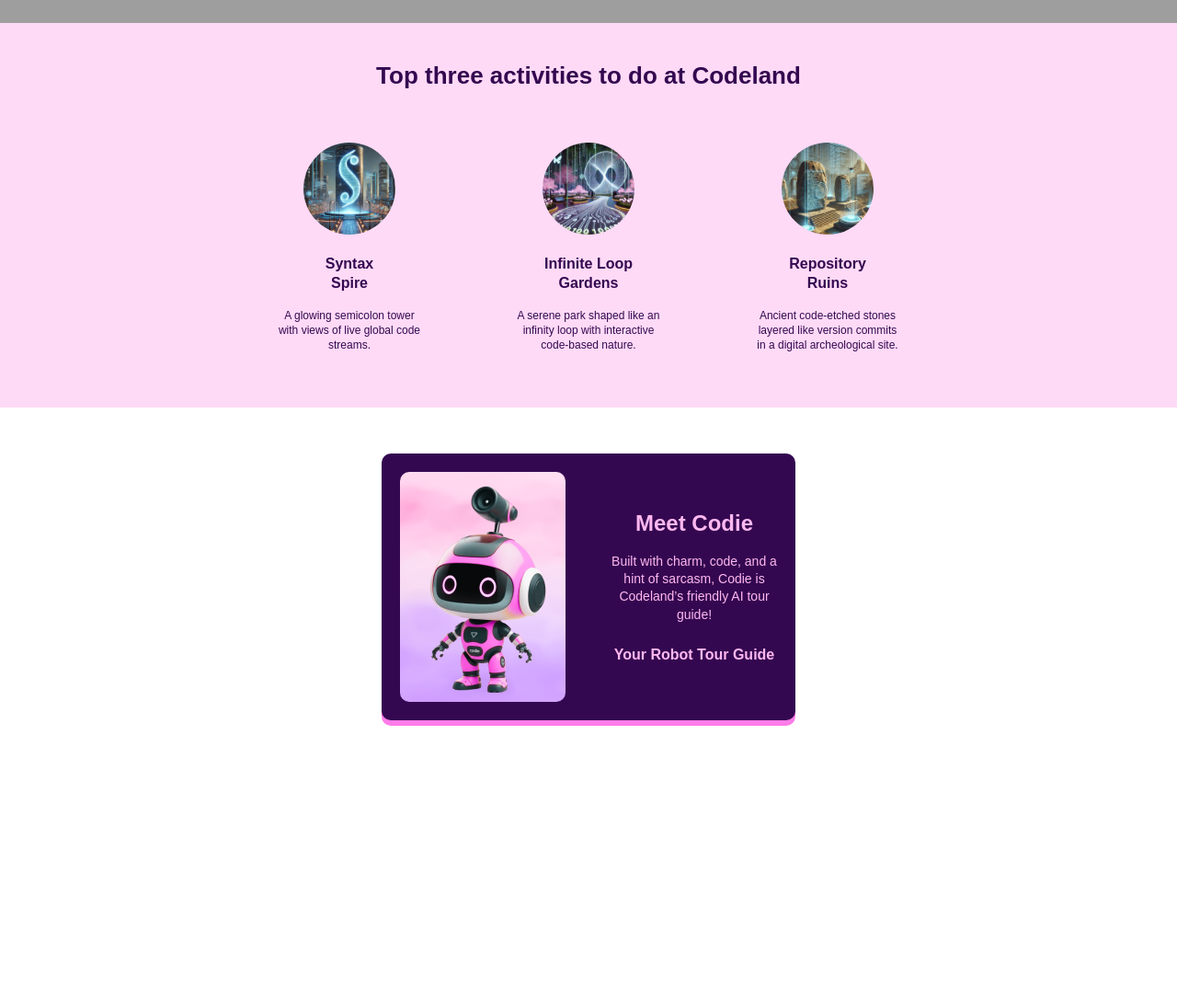
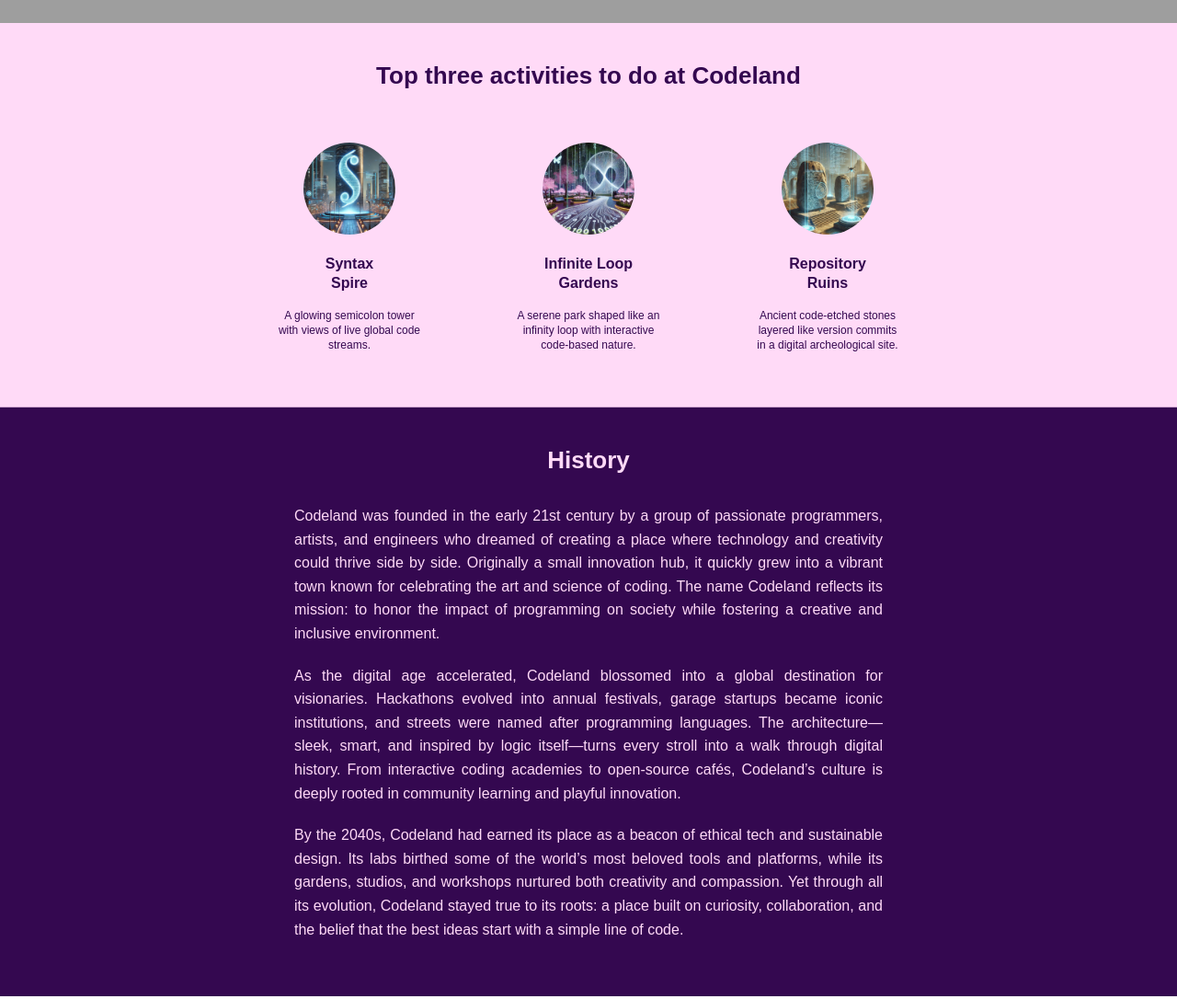
Before and after one commit to ipaulaa/codeland-homepage, a plain HTML site: page index.html in a window 1280 px wide. Shown: the part 320-1406 px from the top of the page at 92% size. Before the commit the page ends 1153 px from the top, so only its background shows below. Drawn offline with Linux system fonts and the light colour scheme; grey boxes are pictures that could not be loaded; a web font is replaced by a local one.

Commit message:
:sparkles: feat: add history section

```diff
--- a/css/style.css
+++ b/css/style.css
@@ -43,8 +43,6 @@ header p {
 
 main {
   margin: 0 auto;
-  padding: 40px;
-
   background-color: #ffdaf7;
   color: #340850;
 }
@@ -56,15 +54,18 @@ main h2 {
 }
 
 .activities {
-  width: 720px;
+  padding: 40px;
+}
+
+.activities > div {
+  max-width: 720px;
   margin: 30px auto 0;
-
   display: flex;
   justify-content: space-between;
 }
 
 .activity {
-  width: 200px;
+  max-width: 200px;
   padding: 20px;
 
   border-top: 5px solid transparent;
@@ -73,13 +74,36 @@ main h2 {
 
 .activity:hover {
   border-color: #c52585;
-  color: #c52585;;
+  color: #c52585;
 }
 
 .activity img {
   width: 100px;
   height: 100px;
   border-radius: 50%;
+}
+
+.history {
+  max-width: 720px;
+  padding: 40px;
+  margin: 0 auto;
+
+  background-color: #340850;
+  color: #ffdaf7;
+
+  box-shadow: 0 0 0 100vmax #340850;
+  clip-path: inset(0 -100vmax);
+}
+
+.history h2 {
+  margin-bottom: 30px;
+}
+
+.history p {
+  margin-bottom: 20px;
+  text-align: justify;
+  font-size: 1rem;
+  line-height: 1.6rem;
 }
 
 h3 {
--- a/index.html
+++ b/index.html
@@ -5,14 +5,15 @@
     <meta name="viewport" content="width=device-width, initial-scale=1.0"/>
     <meta http-equiv="X-UA-Compatible" content="ie=edge"/>
 
-    <link rel="preconnect" href="https://fonts.googleapis.com">
-    <link rel="preconnect" href="https://fonts.gstatic.com" crossorigin>
-    <link href="https://fonts.googleapis.com/css2?family=National+Park:wght@300;400;700;800&display=swap"
-          rel="stylesheet">
+    <link rel="preconnect" href="https://fonts.googleapis.com"/>
+    <link rel="preconnect" href="https://fonts.gstatic.com" crossorigin/>
+    <link
+      href="https://fonts.googleapis.com/css2?family=National+Park:wght@300;400;700;800&display=swap"
+      rel="stylesheet"/>
 
-    <link rel="shortcut icon" href="images/favicon.ico" type="image/x-icon">
-    <link rel="stylesheet" href="css/reset.css">
-    <link rel="stylesheet" href="css/style.css">
+    <link rel="shortcut icon" href="images/favicon.ico" type="image/x-icon"/>
+    <link rel="stylesheet" href="css/reset.css"/>
+    <link rel="stylesheet" href="css/style.css"/>
 
     <title>Codeland Homepage</title>
   </head>
@@ -22,32 +23,77 @@
       <p>Where imagination compiles into reality</p>
     </header>
     <main>
-      <h2>Top three activities to do at Codeland</h2>
-      <div class="activities">
-        <section class="activity">
-          <img src="images/syntax-spire.png" alt="Syntax Spire">
-          <h3>Syntax<br/>Spire</h3>
-          <p class="info">A glowing semicolon tower with views of live global code streams.</p>
-        </section>
-        <section class="activity">
-          <img src="images/infinite-loop-gardens.png" alt="Infinite Loop Gardens">
-          <h3>Infinite Loop<br/>Gardens</h3>
-          <p class="info">A serene park shaped like an infinity loop with interactive code-based nature.</p>
-        </section>
-        <section class="activity">
-          <img src="images/repository-ruins.png" alt="Repository Ruins">
-          <h3>Repository<br/>Ruins</h3>
-          <p class="info">Ancient code-etched stones layered like version commits in a digital archeological site.</p>
-        </section>
-      </div>
+      <section class="activities">
+        <h2>Top three activities to do at Codeland</h2>
+        <div>
+          <div class="activity">
+            <img src="images/syntax-spire.png" alt="Syntax Spire"/>
+            <h3>Syntax<br/>Spire</h3>
+            <p class="info">
+              A glowing semicolon tower with views of live global code streams.
+            </p>
+          </div>
+          <div class="activity">
+            <img
+              src="images/infinite-loop-gardens.png"
+              alt="Infinite Loop Gardens"/>
+            <h3>Infinite Loop<br/>Gardens</h3>
+            <p class="info">
+              A serene park shaped like an infinity loop with interactive
+              code-based nature.
+            </p>
+          </div>
+          <div class="activity">
+            <img src="images/repository-ruins.png" alt="Repository Ruins"/>
+            <h3>Repository<br/>Ruins</h3>
+            <p class="info">
+              Ancient code-etched stones layered like version commits in a
+              digital archeological site.
+            </p>
+          </div>
+        </div>
+      </section>
+      <section class="history">
+        <h2>History</h2>
+        <p>
+          Codeland was founded in the early 21st century by a group of
+          passionate programmers, artists, and engineers who dreamed of creating
+          a place where technology and creativity could thrive side by side.
+          Originally a small innovation hub, it quickly grew into a vibrant town
+          known for celebrating the art and science of coding. The name Codeland
+          reflects its mission: to honor the impact of programming on society
+          while fostering a creative and inclusive environment.
+        </p>
+        <p>
+          As the digital age accelerated, Codeland blossomed into a global
+          destination for visionaries. Hackathons evolved into annual festivals,
+          garage startups became iconic institutions, and streets were named
+          after programming languages. The architecture—sleek, smart, and
+          inspired by logic itself—turns every stroll into a walk through
+          digital history. From interactive coding academies to open-source
+          cafés, Codeland’s culture is deeply rooted in community learning and
+          playful innovation.
+        </p>
+        <p>
+          By the 2040s, Codeland had earned its place as a beacon of ethical
+          tech and sustainable design. Its labs birthed some of the world’s most
+          beloved tools and platforms, while its gardens, studios, and workshops
+          nurtured both creativity and compassion. Yet through all its
+          evolution, Codeland stayed true to its roots: a place built on
+          curiosity, collaboration, and the belief that the best ideas start
+          with a simple line of code.
+        </p>
+      </section>
     </main>
     <footer>
       <section class="tour-guide-card">
-        <img class="tour-guide" src="images/codie.png" alt="Codie">
+        <img class="tour-guide" src="images/codie.png" alt="Codie"/>
         <div>
           <h2>Meet Codie</h2>
-          <p class="intro">Built with charm, code, and a hint of sarcasm, Codie is Codeland’s friendly AI tour
-            guide!</p>
+          <p class="intro">
+            Built with charm, code, and a hint of sarcasm, Codie is Codeland’s
+            friendly AI tour guide!
+          </p>
           <p class="role">Your Robot Tour Guide</p>
         </div>
       </section>
```
